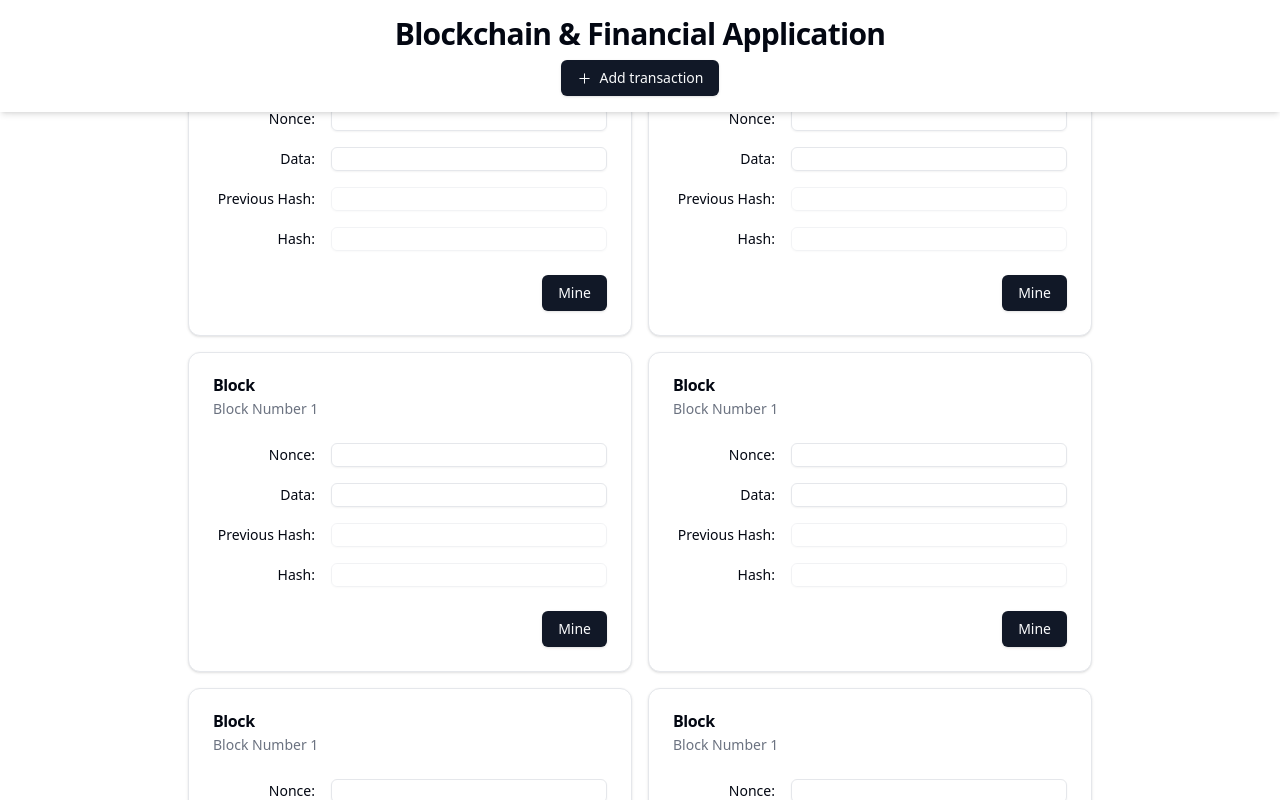
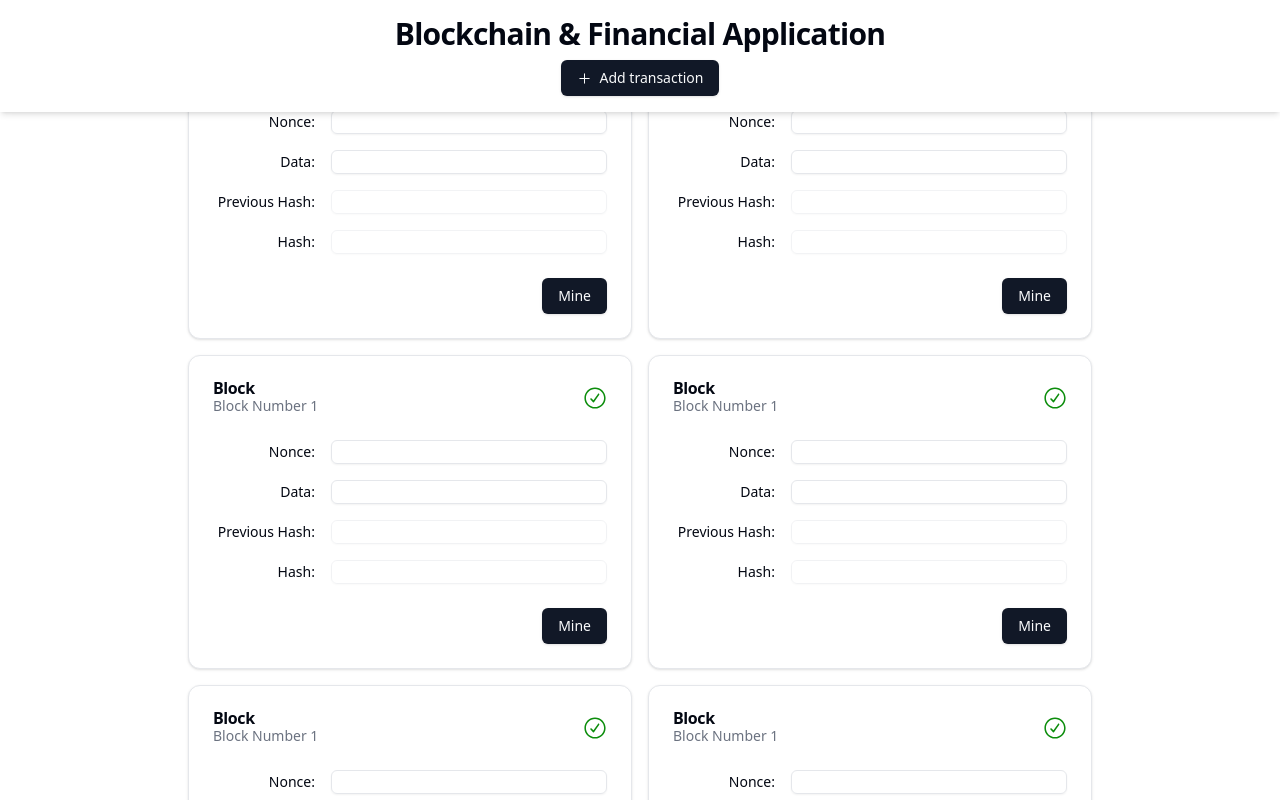
Before and after one commit to diegocastelo/api-finance-frontend, a React (Vite) app: page / in a window 1280 px wide. Shown: the top 800 px of the page. Built offline with nearby package versions, Linux system fonts and the light colour scheme.

Commit message:
:art: add block status

```diff
--- a/src/components/Block.jsx
+++ b/src/components/Block.jsx
@@ -9,19 +9,25 @@ import {
     CardTitle,
 } from "@/components/ui/card"
 import { Button } from './ui/button'
+import { CheckCircledIcon, CrossCircledIcon } from "@radix-ui/react-icons"
 
 const Block = () => {
     return (
         <Card>
-            <CardHeader>
-                <CardTitle>Block</CardTitle>
-                <CardDescription>Block Number 1</CardDescription>
+            <CardHeader className='flex-row justify-between'>
+                <div>
+                    <CardTitle>Block</CardTitle>
+                    <CardDescription>Block Number 1</CardDescription>
+                </div>
+                <CheckCircledIcon className='w-6 h-6 text-constructive'/>
+                {/* <CrossCircledIcon className='w-6 h-6 text-destructive'/> */}
+
             </CardHeader>
             <CardContent className='flex flex-col gap-4'>
                 <InputGroup label='Nonce:' id='nonce' type='text' />
                 <InputGroup label='Data:' id='data' type='text' />
-                <InputGroup label='Previous Hash:' id='previous-hash' type='text' disabled/>
-                <InputGroup label='Hash:' id='hash' type='text' disabled/>
+                <InputGroup label='Previous Hash:' id='previous-hash' type='text' disabled />
+                <InputGroup label='Hash:' id='hash' type='text' disabled />
             </CardContent>
             <CardFooter>
                 <Button className='ml-auto'>Mine</Button>
--- a/src/index.css
+++ b/src/index.css
@@ -9,6 +9,9 @@
 
     --card: 0 0% 100%;
     --card-foreground: 224 71.4% 4.1%;
+
+    --constructive: 120 84.2% 30%;
+    --constructive-foreground: 0 0% 98%;
 
     --popover: 0 0% 100%;
     --popover-foreground: 224 71.4% 4.1%;
@@ -41,6 +44,9 @@
 
     --card: 224 71.4% 4.1%;
     --card-foreground: 210 20% 98%;
+
+    --constructive: 120 84.2% 30%;
+    --constructive-foreground: 0 0% 98%;
 
     --popover: 224 71.4% 4.1%;
     --popover-foreground: 210 20% 98%;
--- a/tailwind.config.js
+++ b/tailwind.config.js
@@ -30,6 +30,10 @@ module.exports = {
         secondary: {
           DEFAULT: "hsl(var(--secondary))",
           foreground: "hsl(var(--secondary-foreground))",
+        },
+        constructive: {
+          DEFAULT: "hsl(var(--constructive))",
+          foreground: "hsl(var(--constructive-foreground))",
         },
         destructive: {
           DEFAULT: "hsl(var(--destructive))",
```
